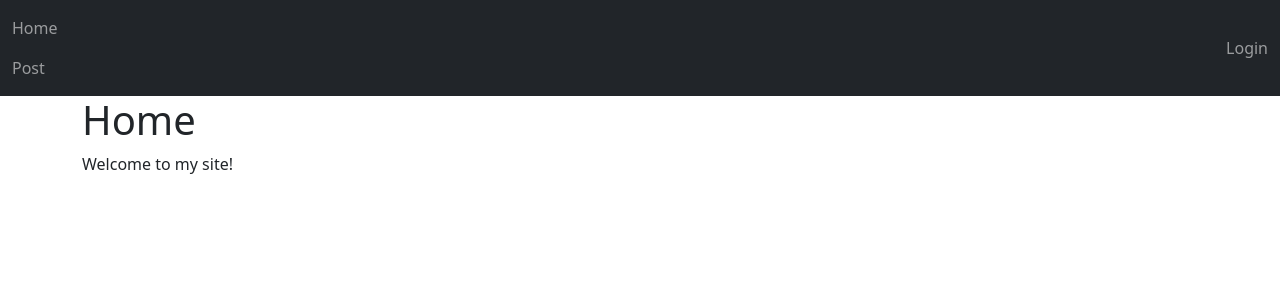
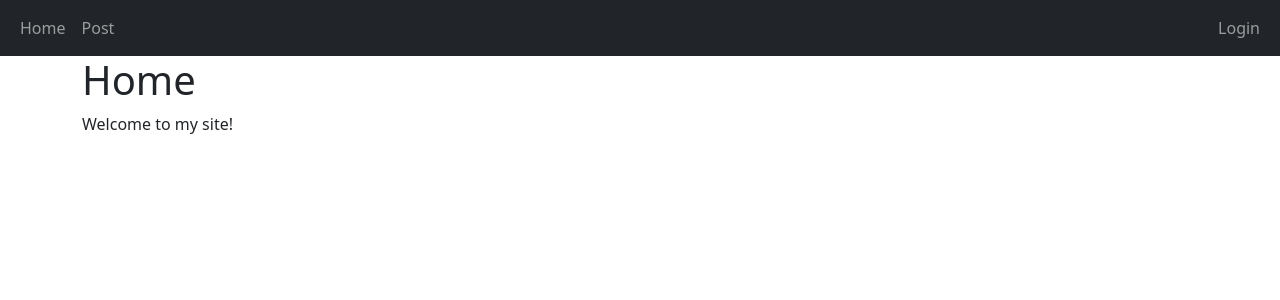
Before and after one commit to MicrQ/100DaysOfDjango, a Django app: page / in a window 1280 px wide. Shown: the top 300 px of the page. Run offline with Django 5.2, Linux system fonts and the light colour scheme.

Commit message:
(typo): base template modified

```diff
--- a/website/main/templates/main/base.html
+++ b/website/main/templates/main/base.html
@@ -11,7 +11,7 @@
     </title>
 </head>
 <body>
-    <nav class="navbar navbar-expanded-lg navbar-dark bg-dark">
+    <nav class="navbar navbar-expand-lg navbar-dark bg-dark">
         <div class="container-fluid">
             <div>
                 <ul class="navbar-nav">
```
